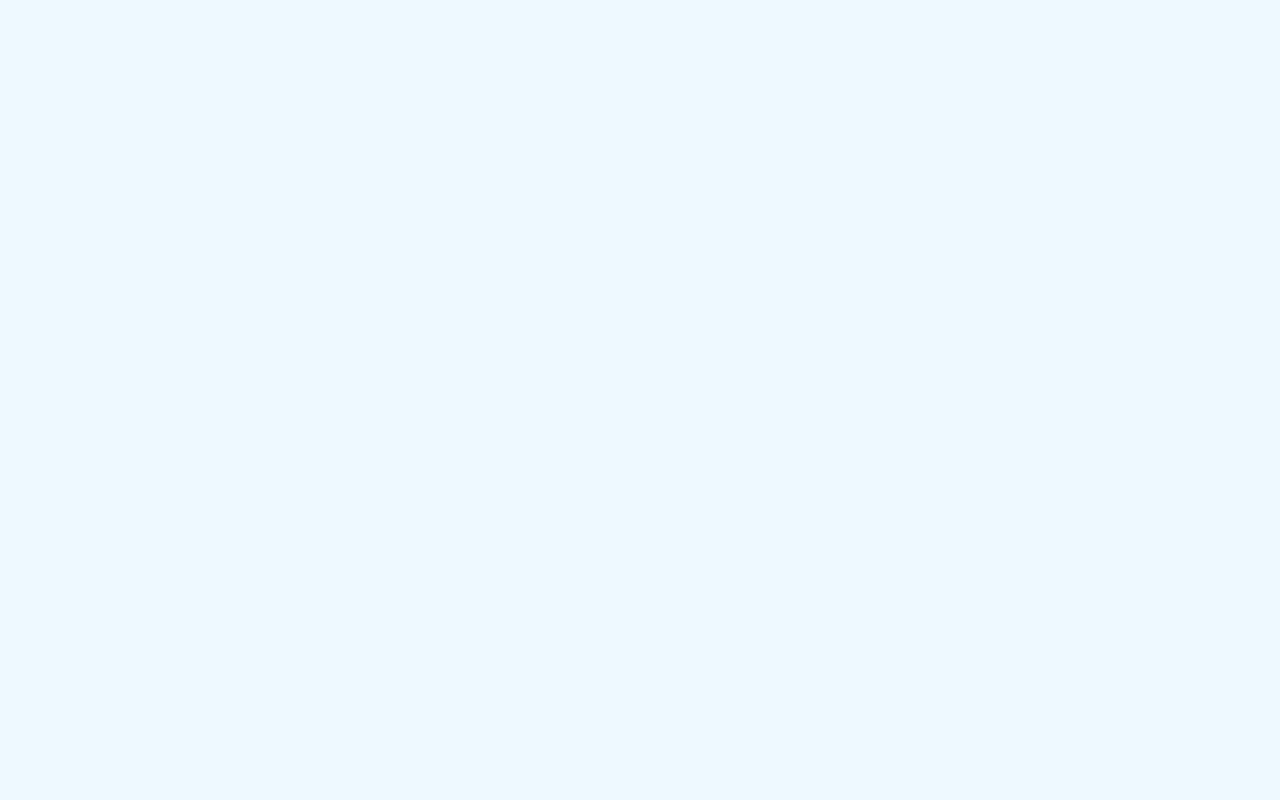
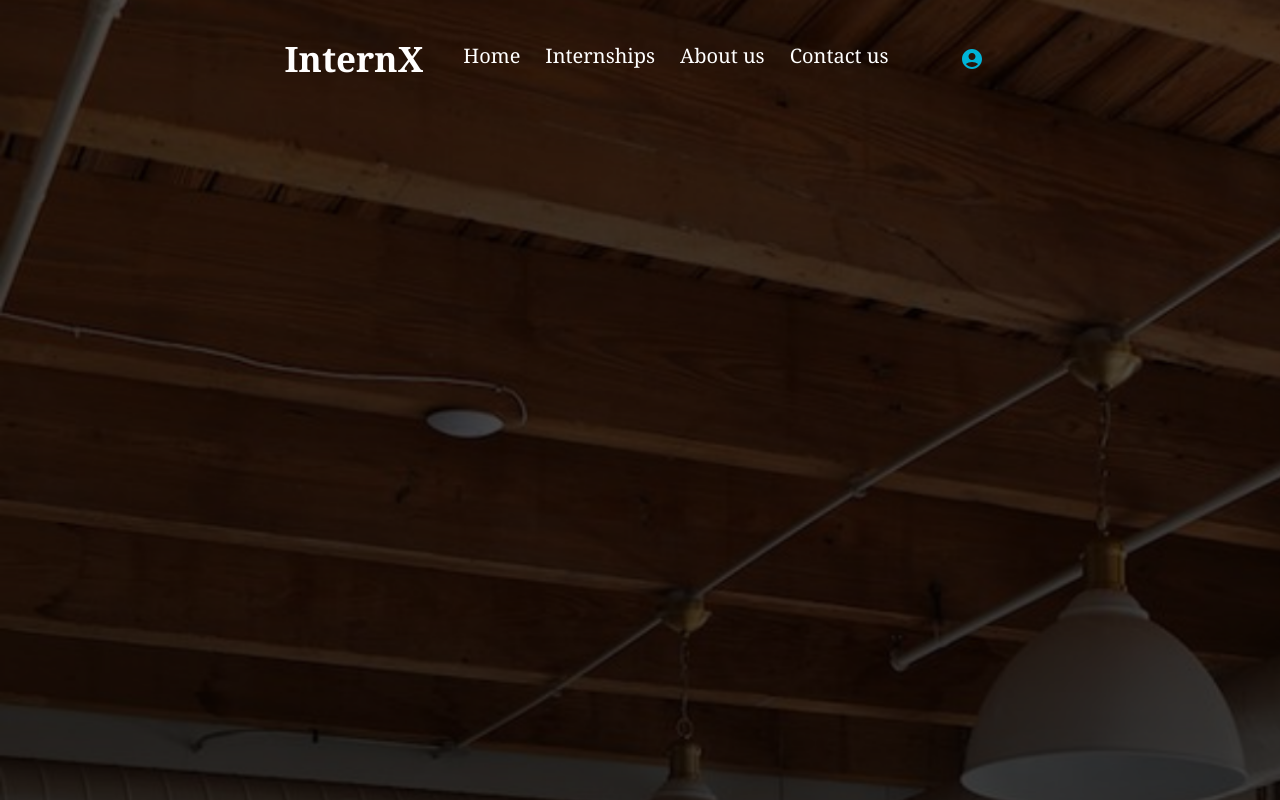
Before and after one commit to KushaRa/InternX_Front, a React (Create React App) app in the folder skillsync/: page /categories in a window 1280 px wide. Shown: the top 800 px of the page. Built offline with nearby package versions, Linux system fonts and the light colour scheme.

Commit message:
update structure

```diff
--- a/skillsync/src/Pages/Card/Card.css
+++ b/skillsync/src/Pages/Card/Card.css
@@ -2,11 +2,10 @@
   display: flex;
   flex-direction: column;
   height: 100vh;
-    background-image: url('../../assets/homepage.png');
+  background-image: url("../../assets/homepage.png");
   background-attachment: fixed;
   background-size: cover;
   align-items: center;
-
 }
 
 .cardHeader {
@@ -16,8 +15,6 @@
   color: white;
   position: relative;
   margin-top: 50px;
-
-
 }
 .Mnavbar-container {
   position: absolute;
@@ -29,46 +26,42 @@
 /* .cardSearchBar {
     margin-top: 20px;
 } */
- .card-section{
-    align-items:center;
-
+.card-section {
+  align-items: center;
 }
 
 .cardSearchBar {
-    display:flex;
+  display: flex;
   padding: 100px;
   font-size: 1em;
   width: 500px;
   margin-top: 20px;
   display: flex;
   justify-content: center;
-    align-items:center;
+  align-items: center;
   margin-left: 20px;
 }
 
 .cardButton {
   padding: 10px 20px;
   font-size: 1em;
-    background-color: #00B4D8;
+  background-color: #00b4d8;
   color: #000000;
   border: none;
   cursor: pointer;
   border-radius: 10px 10px 10px 10px;
-
 }
 
 .cardSearchBar input {
-    display:flex;
+  display: flex;
   padding: 10px;
   font-size: 1em;
   width: 1000px;
   border: none;
   border-radius: 10px 10px 10px 10px;
-    height:27px;
-
+  height: 27px;
 }
 
-.card-featured-internships{
+.card-featured-internships {
   margin-top: 100px;
-
 }
--- a/skillsync/src/Pages/Categories/categories.css
+++ b/skillsync/src/Pages/Categories/categories.css
@@ -0,0 +1,8 @@
+.category_page {
+  background-image: url("../../assets/background.png");
+  background-size: cover;
+  height: 300vh;
+  display: flex;
+  flex-direction: column;
+  align-items: center;
+}
--- a/skillsync/src/Pages/Categories/categories.jsx
+++ b/skillsync/src/Pages/Categories/categories.jsx
@@ -1,8 +1,14 @@
-import React from 'react';
-import './categories.css';
+import React from "react";
+import "./categories.css";
+import MainNav from "../../components/MainNav/MainNav";
+import "../../components/MainNav/MainNav.css";
 
 export const Categories = () => {
   return (
-    <div></div>
-  )
-}
+    <div>
+      <div className="category_page">
+        <MainNav />
+      </div>
+    </div>
+  );
+};
--- a/skillsync/src/Pages/studentProfile/StudentProfile.css
+++ b/skillsync/src/Pages/studentProfile/StudentProfile.css
@@ -1,6 +1,5 @@
-
 .profile-page {
-  background-image: url('../../assets/background.png');
+  background-image: url("../../assets/background.png");
   background-size: cover;
   height: 300vh;
   display: flex;
@@ -14,12 +13,9 @@
   height: 319px;
   left: 59px;
   top: 190px;
-
   background: rgba(0, 180, 216, 0.22);
   border-radius: 10px;
 }
-
-
 
 .profile-box,
 .info-box,
```
Also changed, not shown: skillsync/src/Pages/selectUser/SelectUser.js (line endings or trailing spaces). Lines whose indentation alone changed are shown as unchanged.
